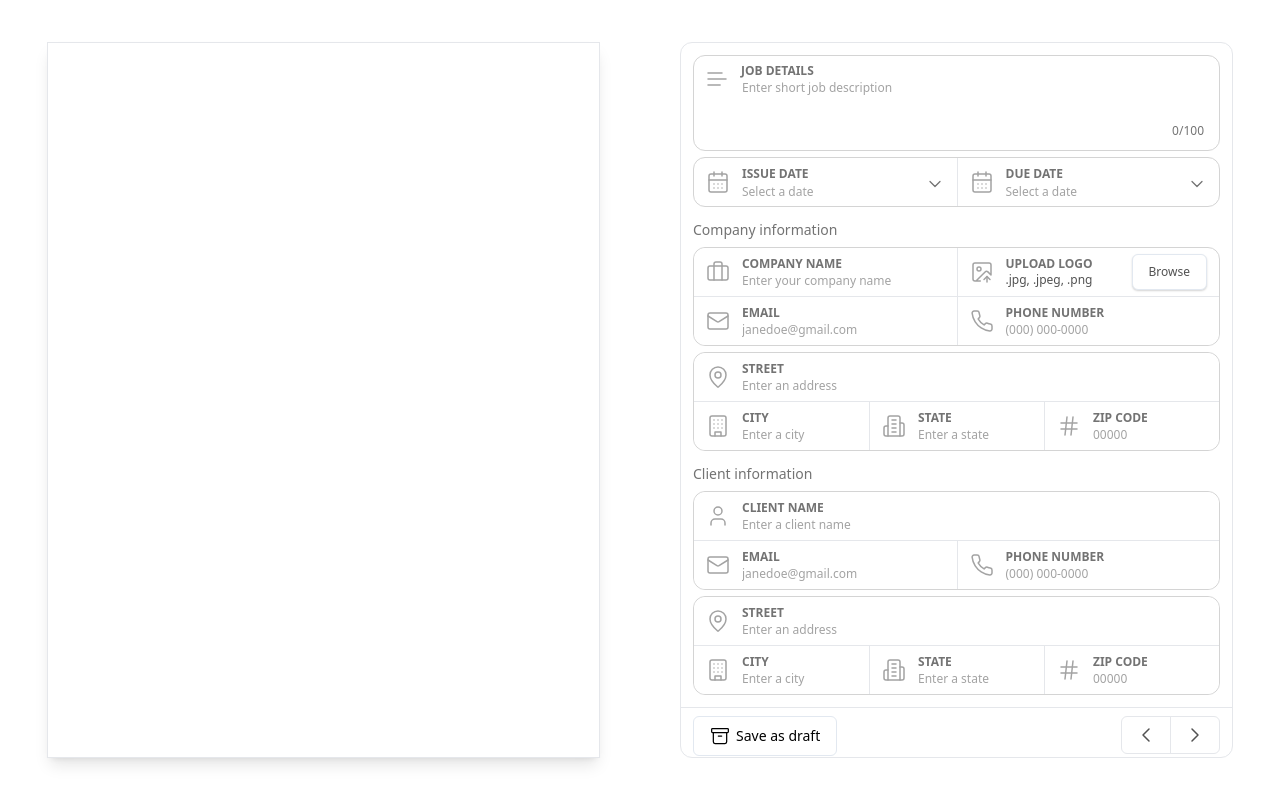
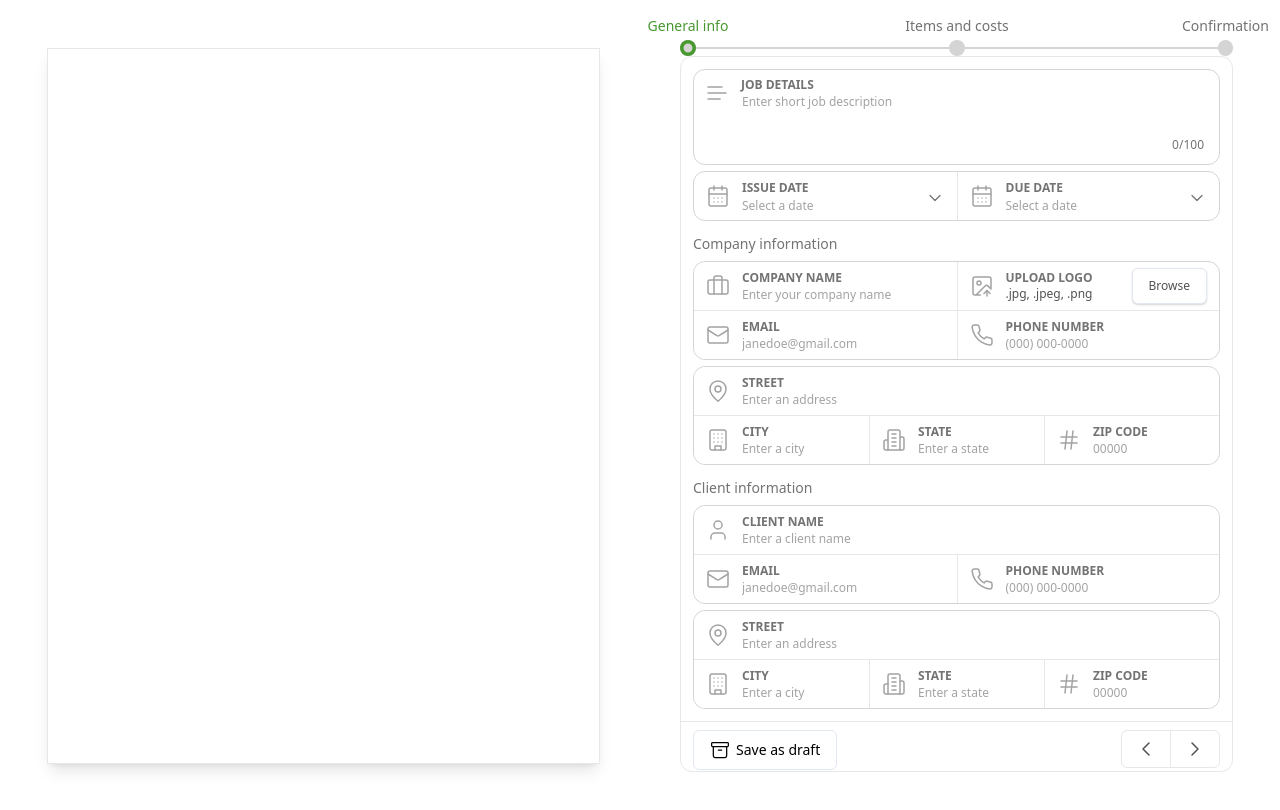
Before and after one commit to abilliti-dev/abilliti-frontend, a React (Vite) app: page /invoices/invoice-builder in a window 1280 px wide. Built offline with nearby package versions, Linux system fonts and the light colour scheme; no server answers.

Commit message:
add custom stepper

```diff
--- /dev/null
+++ b/src/screens/invoices/invoice-builder/components/stepper.tsx
@@ -0,0 +1,40 @@
+import { cn } from "@/lib/utils";
+
+interface StepperProps {
+  labels: string[];
+  currentStep: number;
+}
+
+export default function Stepper(props: StepperProps) {
+  return (
+    <div className="flex place-items-center justify-between">
+      {props.labels.map((label, i) => (
+        <div className={cn("flex place-items-center", `${i === 0 ? "w-fit" : "w-full"}`)}>
+          {i !== 0 && (
+            <div
+              className={cn(
+                i < props.currentStep ? "bg-green-primary" : "bg-neutral-300",
+                "h-[2.5px] w-full"
+              )}
+            />
+          )}
+          <button
+            key={i}
+            className={cn(
+              i + 1 === props.currentStep
+                ? "bg-neutral-300 ring-inset ring-[3.5px] ring-green-primary text-green-primary"
+                : i < props.currentStep
+                ? "bg-green-primary text-green-primary"
+                : "bg-neutral-300 text-neutral-500",
+              "cursor-pointer w-4 h-4 rounded-full relative"
+            )}
+          >
+            <span className="text-sm absolute font-medium text-nowrap top-1/2 left-1/2 transform -translate-x-1/2 -translate-y-8">
+              {label}
+            </span>
+          </button>
+        </div>
+      ))}
+    </div>
+  );
+}
--- a/src/screens/invoices/invoice-builder/index.tsx
+++ b/src/screens/invoices/invoice-builder/index.tsx
@@ -1,14 +1,20 @@
 import InvoicePreview from "./components/invoice-preview";
 import GeneralInfo from "./components/section/general-info";
+import Stepper from "./components/stepper";
 
 export default function InvoiceBuilderPage() {
+  const steps = ["General info", "Items and costs", "Confirmation"];
+
   return (
     <div className="grid grid-cols-2 h-screen">
       <div className="col-span-1 p-10 flex justify-end place-items-center">
         <InvoicePreview />
       </div>
       <div className="col-span-1 p-10 flex justify-start place-items-center">
-        <GeneralInfo />
+        <div>
+          <Stepper labels={steps} currentStep={1} />
+          <GeneralInfo />
+        </div>
       </div>
     </div>
   );
```
